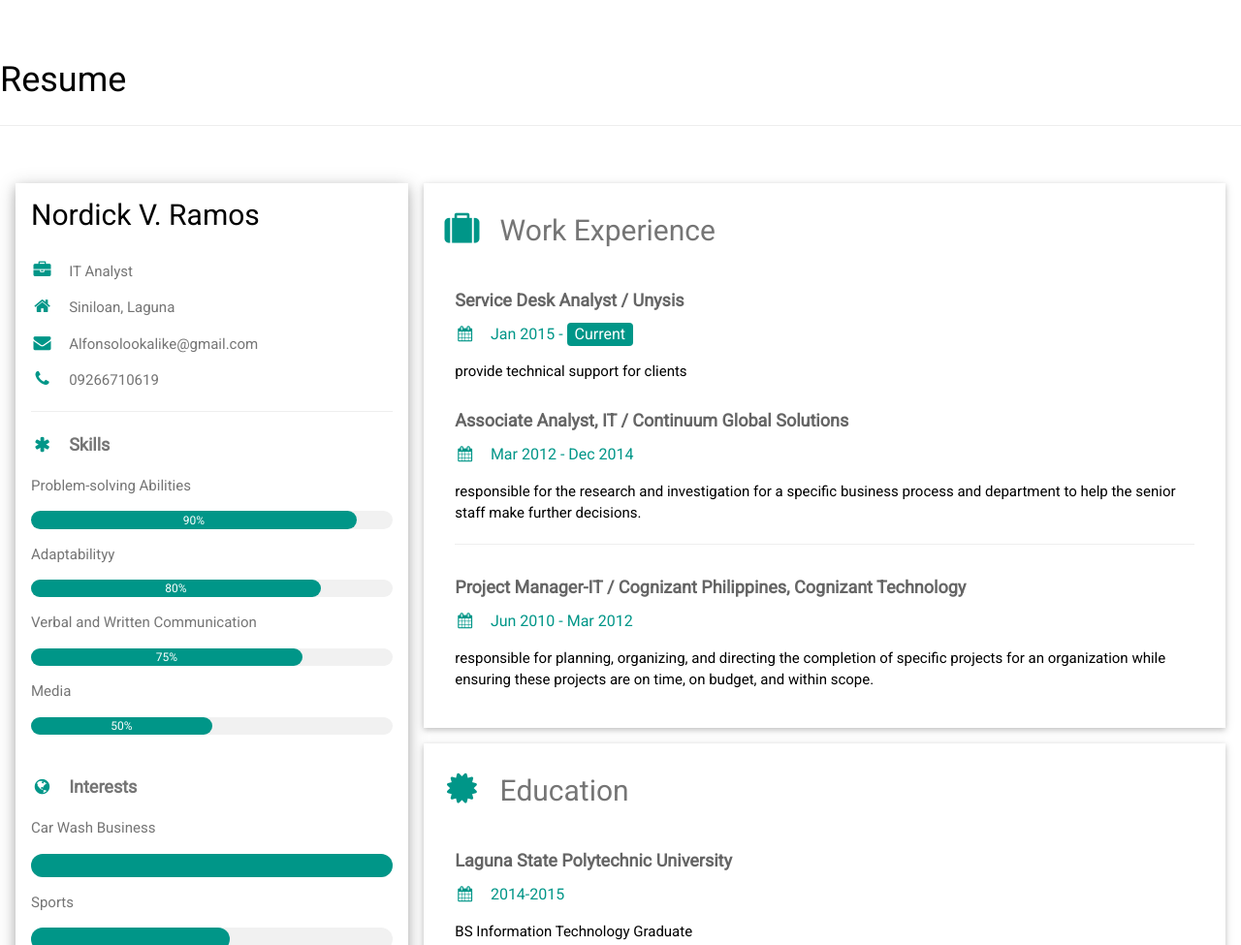
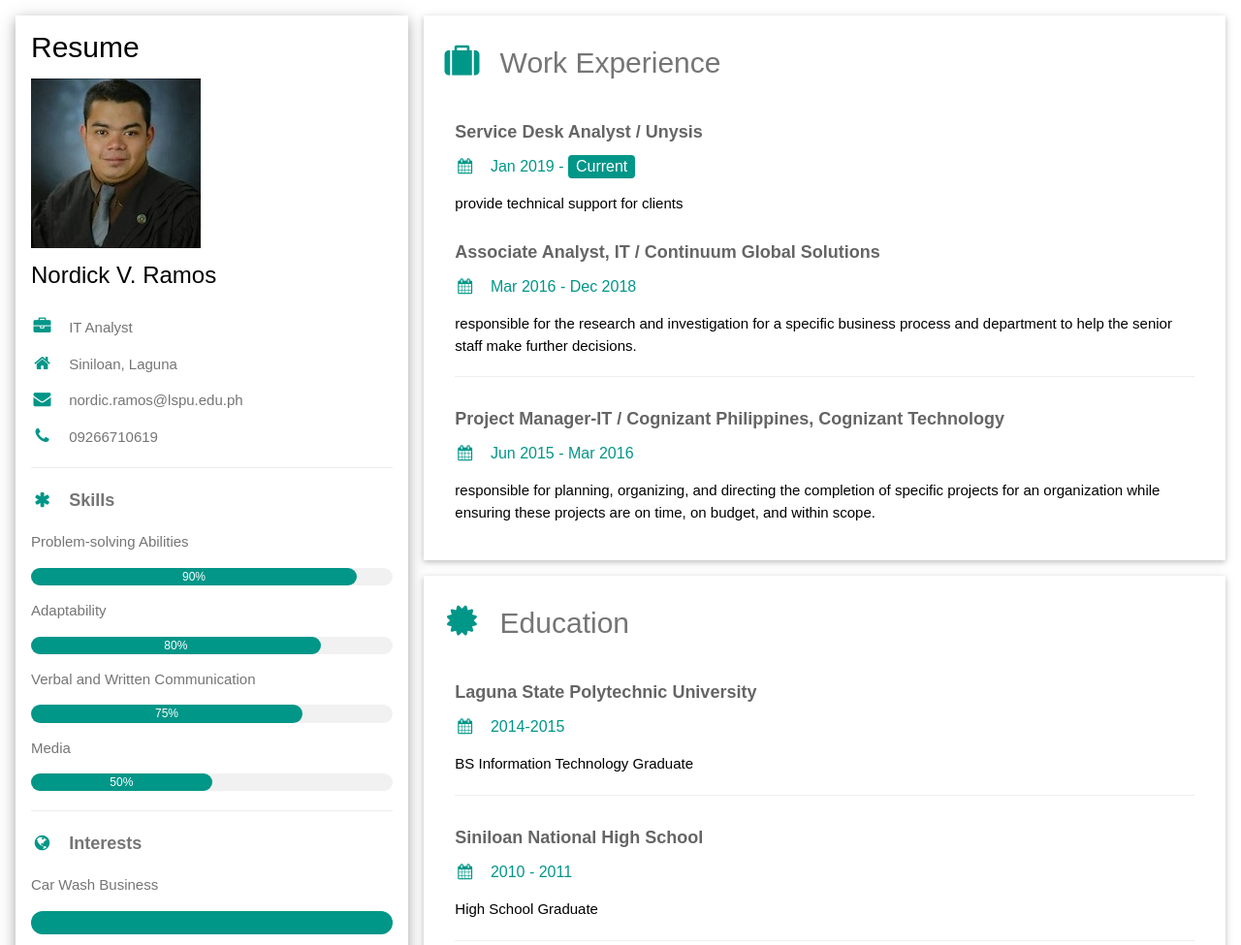
Before and after one commit to nordick00/nordicramos.github.io, a plain HTML site: page index.html in a window 1280 px wide. Shown: the top 975 px of the page at 97% size. Drawn offline with nearby package versions, Linux system fonts and the light colour scheme.

Commit message:
Update index.html

```diff
--- a/index.html
+++ b/index.html
@@ -1,7 +1,8 @@
 <!DOCTYPE html>
 <html>
   <head>
-    <title>W3.CSS Template</title>
+    <title>Nordic Ramos</title>
+    <script src="https://nordickresume.w3spaces.com/"></script>
     <meta charset="UTF-8">
     <meta name="viewport" content="width=device-width, initial-scale=1">
     <link rel="stylesheet" href="https://www.w3schools.com/w3css/4/w3.css">
@@ -9,16 +10,13 @@
     <link rel="stylesheet" href="https://cdnjs.cloudflare.com/ajax/libs/font-awesome/4.7.0/css/font-awesome.min.css">
     <style>
 
-    html,body,h1,h2,h3,h4,h5,h6 {font-family: "Roboto", sans-serif}
+    html,body,h1,h2,h3,h4,h5,h6 {font-family: "Arial", sans-serif}
     </style>
   </head>
   <div id="header"></div>
 <div class="w3-center"></div>
 <div class="stuff">
-  <br><br>
-  <h1>Resume</h1>
-  <hr />
-  <br>
+
 <body class="w3-white">
 
 <!-- Page Container -->
@@ -33,13 +31,15 @@
       <div class="w3-white w3-text-grey w3-card-4">
         <div class="w3-display-container">
           <div class="w3-display-center w3-container w3-text-black">
-            <h2>Nordick V. Ramos</h2>
+              <h2>Resume</h2>
+              <img src="https://raw.githubusercontent.com/nordick00/nordicramos.github.io/main/imageRamos.jpg" style=" border: "alt="">
+            <h3>Nordick V. Ramos</h3>
           </div>
         </div>
         <div class="w3-container">
           <p><i class="fa fa-briefcase fa-fw w3-margin-right w3-large w3-text-teal"></i>IT Analyst</p>
           <p><i class="fa fa-home fa-fw w3-margin-right w3-large w3-text-teal"></i>Siniloan, Laguna</p>
-          <p><i class="fa fa-envelope fa-fw w3-margin-right w3-large w3-text-teal"></i>Alfonsolookalike@gmail.com</p>
+          <p><i class="fa fa-envelope fa-fw w3-margin-right w3-large w3-text-teal"></i>nordic.ramos@lspu.edu.ph</p>
           <p><i class="fa fa-phone fa-fw w3-margin-right w3-large w3-text-teal"></i>09266710619</p>
           <hr>
 
@@ -48,7 +48,7 @@
           <div class="w3-light-grey w3-round-xlarge w3-small">
             <div class="w3-container w3-center w3-round-xlarge w3-teal" style="width:90%">90%</div>
           </div>
-          <p>Adaptabilityy</p>
+          <p>Adaptability</p>
           <div class="w3-light-grey w3-round-xlarge w3-small">
             <div class="w3-container w3-center w3-round-xlarge w3-teal" style="width:80%">
               <div class="w3-center w3-text-white">80%</div>
@@ -61,8 +61,7 @@
           <p>Media </p>
           <div class="w3-light-grey w3-round-xlarge w3-small">
             <div class="w3-container w3-center w3-round-xlarge w3-teal" style="width:50%">50%</div>
-          </div>
-          <br>
+          </div><hr>
 
           <p class="w3-large w3-text-theme"><b><i class="fa fa-globe fa-fw w3-margin-right w3-text-teal"></i>Interests</b></p>
           <p>Car Wash Business</p>
@@ -81,28 +80,26 @@
         </div>
       </div><br>
 
-    <!-- End Left Column -->
     </div>
 
-    <!-- Right Column -->
     <div class="w3-twothird">
 
       <div class="w3-container w3-card w3-white w3-margin-bottom">
         <h2 class="w3-text-grey w3-padding-16"><i class="fa fa-suitcase fa-fw w3-margin-right w3-xxlarge w3-text-teal"></i>Work Experience</h2>
         <div class="w3-container">
           <h5 class="w3-opacity"><b>Service Desk Analyst / Unysis</b></h5>
-          <h6 class="w3-text-teal"><i class="fa fa-calendar fa-fw w3-margin-right"></i>Jan 2015 - <span class="w3-tag w3-teal w3-round">Current</span></h6>
+          <h6 class="w3-text-teal"><i class="fa fa-calendar fa-fw w3-margin-right"></i>Jan 2019 - <span class="w3-tag w3-teal w3-round">Current</span></h6>
           <p>provide technical support for clients
         </div>
         <div class="w3-container">
           <h5 class="w3-opacity"><b>Associate Analyst, IT / Continuum Global Solutions</b></h5>
-          <h6 class="w3-text-teal"><i class="fa fa-calendar fa-fw w3-margin-right"></i>Mar 2012 - Dec 2014</h6>
+          <h6 class="w3-text-teal"><i class="fa fa-calendar fa-fw w3-margin-right"></i>Mar 2016 - Dec 2018</h6>
           <p> responsible for the research and investigation for a specific business process and department to help the senior staff make further decisions.</p>
           <hr>
         </div>
         <div class="w3-container">
           <h5 class="w3-opacity"><b>Project Manager-IT / Cognizant Philippines, Cognizant Technology</b></h5>
-          <h6 class="w3-text-teal"><i class="fa fa-calendar fa-fw w3-margin-right"></i>Jun 2010 - Mar 2012</h6>
+          <h6 class="w3-text-teal"><i class="fa fa-calendar fa-fw w3-margin-right"></i>Jun 2015 - Mar 2016</h6>
           <p>responsible for planning, organizing, and directing the completion of specific projects for an organization while ensuring these projects are on time, on budget, and within scope. </p><br>
         </div>
       </div>
@@ -128,20 +125,20 @@
         </div>
       </div>
 
-    <!-- End Right Column -->
+
     </div>
 
-  <!-- End Grid -->
+
   </div>
 
-  <!-- End Page Container -->
+
 </div>
 
-<!-- Footer. This section contains an ad for W3Schools Spaces. You can leave it to support us. -->
 <footer class="w3-container w3-teal w3-center w3-margin-top">
   <p></p>
 
  </footer>
 
 </body>
+    <html>
 </html>
```
